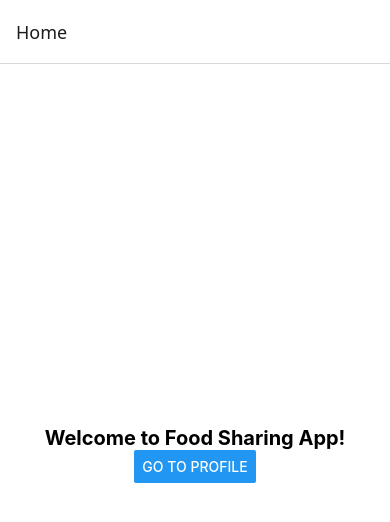
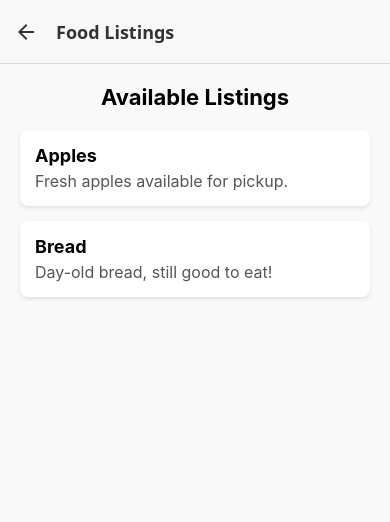
Before and after one commit to msaad50/FoodSharingApp, a React Native app: screen /Listings in a window 390 px wide. Shown: the top 522 px of the page. Built offline with nearby package versions, Linux system fonts and the light colour scheme.

Commit message:
Home Screen, Listing Screen

```diff
--- a/App.js
+++ b/App.js
@@ -1,29 +1,35 @@
-/*import { StatusBar } from "expo-status-bar";
-import { StyleSheet, Text, View } from "react-native";
+import React from "react";
+import { NavigationContainer } from "@react-navigation/native";
+import { createStackNavigator } from "@react-navigation/stack";
+import HomeScreen from "./screens/HomeScreen";
+import ListingScreen from "./screens/ListingScreen";
 
-export const App = () => {
+const Stack = createStackNavigator();
+
+const App = () => {
   return (
-    <View style={styles.container}>
-      <Text>Open up App.js to start working on your app! Starting now...</Text>
-      <StatusBar style="auto" />
-    </View>
+    <NavigationContainer>
+      <Stack.Navigator
+        initialRouteName="Home"
+        screenOptions={{
+          headerStyle: { backgroundColor: "#f8f8f8" },
+          headerTintColor: "#333",
+          headerTitleStyle: { fontWeight: "bold", fontSize: 18 },
+        }}
+      >
+        <Stack.Screen
+          name="Home"
+          component={HomeScreen}
+          options={{ title: "Home" }}
+        />
+        <Stack.Screen
+          name="Listings"
+          component={ListingScreen}
+          options={{ title: "Food Listings" }}
+        />
+      </Stack.Navigator>
+    </NavigationContainer>
   );
-}; // doing something
-
-const styles = StyleSheet.create({
-  container: {
-    flex: 1,
-    backgroundColor: "#fff",
-    alignItems: "center",
-    justifyContent: "center",
-  },
-});
+};
 
 export default App;
-*/
-
-import AppNavigator from "./navigation/AppNavigator";
-
-export default function App() {
-  return <AppNavigator />;
-}
--- a/navigation/AppNavigator.js
+++ b/navigation/AppNavigator.js
@@ -2,16 +2,34 @@ import React from "react";
 import { createStackNavigator } from "@react-navigation/stack";
 import { NavigationContainer } from "@react-navigation/native";
 import HomeScreen from "../screens/HomeScreen";
-import ProfileScreen from "../screens/ProfileScreen";
+import ListingScreen from "../screens/ListingScreen"; // Import the ListingScreen
 
+// Create the stack navigator instance
 const Stack = createStackNavigator();
 
 const AppNavigator = () => {
   return (
     <NavigationContainer>
-      <Stack.Navigator initialRouteName="Home">
-        <Stack.Screen name="Home" component={HomeScreen} />
-        <Stack.Screen name="Profile" component={ProfileScreen} />
+      <Stack.Navigator
+        initialRouteName="Home"
+        screenOptions={{
+          headerStyle: { backgroundColor: "#f8f8f8" },
+          headerTintColor: "#333",
+          headerTitleStyle: { fontWeight: "bold", fontSize: 18 },
+        }}
+      >
+        {/* Home Screen */}
+        <Stack.Screen
+          name="Home"
+          component={HomeScreen}
+          options={{ title: "Home Page" }}
+        />
+        {/* Listing Screen */}
+        <Stack.Screen
+          name="Listings"
+          component={ListingScreen}
+          options={{ title: "Food Listings" }}
+        />
       </Stack.Navigator>
     </NavigationContainer>
   );
--- a/screens/HomeScreen.js
+++ b/screens/HomeScreen.js
@@ -1,13 +1,13 @@
 import React from "react";
-import { View, Text, StyleSheet, Button } from "react-native";
+import { View, Text, Button, StyleSheet } from "react-native";
 
 const HomeScreen = ({ navigation }) => {
   return (
     <View style={styles.container}>
-      <Text style={styles.text}>Welcome to Food Sharing App!</Text>
+      <Text style={styles.welcomeText}>Welcome to Food Sharing App!</Text>
       <Button
-        title="Go to Profile"
-        onPress={() => navigation.navigate("Profile")}
+        title="View Listings"
+        onPress={() => navigation.navigate("Listings")}
       />
     </View>
   );
@@ -18,11 +18,12 @@ const styles = StyleSheet.create({
     flex: 1,
     justifyContent: "center",
     alignItems: "center",
-    backgroundColor: "#fff",
+    backgroundColor: "#f9f9f9",
   },
-  text: {
+  welcomeText: {
     fontSize: 20,
     fontWeight: "bold",
+    marginBottom: 20,
   },
 });
 
--- /dev/null
+++ b/screens/ListingScreen.js
@@ -0,0 +1,58 @@
+import React from "react";
+import { View, Text, StyleSheet } from "react-native";
+
+// Mock Data
+const mockData = [
+  { id: 1, name: "Apples", description: "Fresh apples available for pickup." },
+  { id: 2, name: "Bread", description: "Day-old bread, still good to eat!" },
+];
+
+const ListingScreen = () => {
+  return (
+    <View style={styles.container}>
+      <Text style={styles.header}>Available Listings</Text>
+      {mockData.map((item) => (
+        <View key={item.id} style={styles.listing}>
+          <Text style={styles.title}>{item.name}</Text>
+          <Text style={styles.description}>{item.description}</Text>
+        </View>
+      ))}
+    </View>
+  );
+};
+
+const styles = StyleSheet.create({
+  container: {
+    flex: 1,
+    padding: 20,
+    backgroundColor: "#f9f9f9",
+  },
+  header: {
+    fontSize: 22,
+    fontWeight: "bold",
+    marginBottom: 20,
+    textAlign: "center",
+  },
+  listing: {
+    backgroundColor: "#fff",
+    padding: 15,
+    borderRadius: 8,
+    marginBottom: 15,
+    shadowColor: "#000",
+    shadowOpacity: 0.1,
+    shadowOffset: { width: 0, height: 2 },
+    shadowRadius: 4,
+    elevation: 2,
+  },
+  title: {
+    fontSize: 18,
+    fontWeight: "bold",
+    marginBottom: 5,
+  },
+  description: {
+    fontSize: 16,
+    color: "#555",
+  },
+});
+
+export default ListingScreen;
```
Also changed, not shown: package.json (+5 -3 lines), screens/AboutScreen.js (deleted), 1 other file (tests, documents, lock files or other folders).
